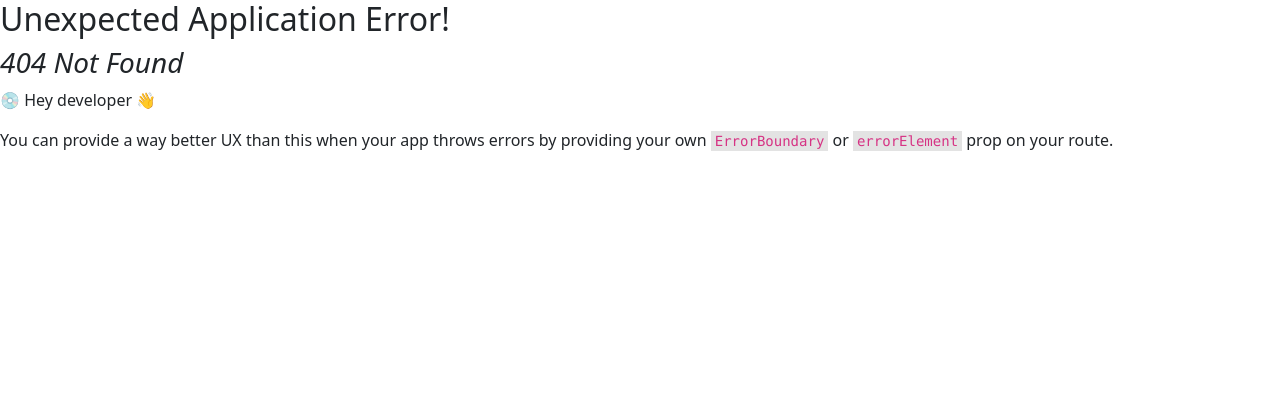
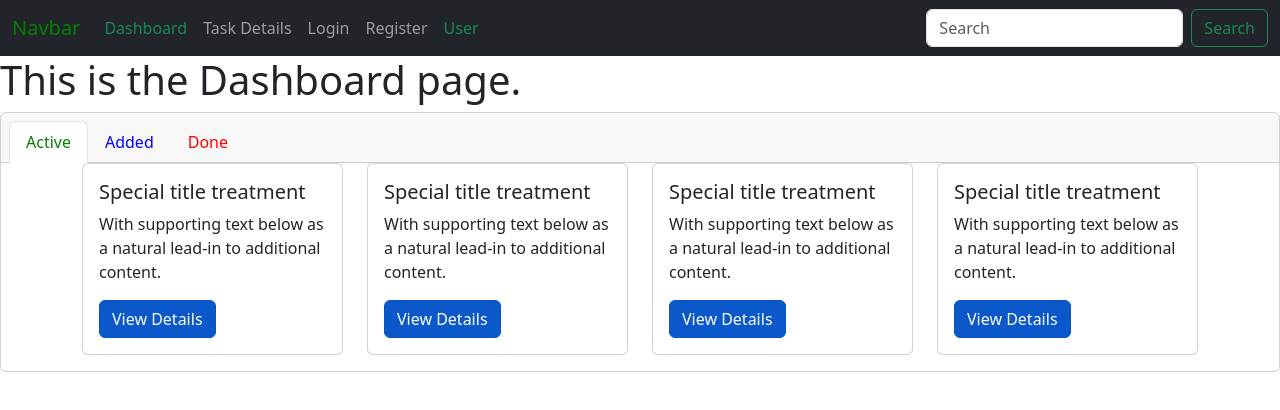
Before and after one commit to OmarAyman85/FocusFLow, a React (Create React App) app in the folder client/: page /Dashboard/Active in a window 1280 px wide. Before the commit this address had no page. Shown: the top 410 px of the page. Built offline with nearby package versions, Linux system fonts and the light colour scheme.

Commit message:
Introducing Dashboard

```diff
--- a/client/src/App.jsx
+++ b/client/src/App.jsx
@@ -7,16 +7,22 @@ import {
 import React from "react";
 import Login from "./Screens/Login";
 import Register from "./Screens/Register";
-import Dashboard from "./Screens/Dashboard";
+import ActiveDashboard from "./Screens/Dashboard/ActiveDashboard";
+import AddedDashboard from "./Screens/Dashboard/AddedDashboard";
+import DoneDashboard from "./Screens/Dashboard/DoneDashboard";
 import TaskDetails from "./Screens/TaskDetails";
 import RootLayout from "./Layouts/RootLayout";
+import HomePage from "./Screens/HomePage";
 
 const router = createBrowserRouter(
   createRoutesFromElements(
     <Route path="/" element={<RootLayout />}>
-      <Route index element={<Dashboard />} />
+      <Route index element={<HomePage />} />
       <Route path="Login" element={<Login />} />
       <Route path="Register" element={<Register />} />
+      <Route path="Dashboard/Active" element={<ActiveDashboard />} />
+      <Route path="Dashboard/Added" element={<AddedDashboard />} />
+      <Route path="Dashboard/Done" element={<DoneDashboard />} />
       <Route path="Task/:id" element={<TaskDetails />} />
     </Route>
   )
--- a/client/src/Components/Navbar.jsx
+++ b/client/src/Components/Navbar.jsx
@@ -27,7 +27,7 @@ const NavBar = () => {
                   `nav-link ${isActive ? "text-success" : ""}`
                 }
                 aria-current="page"
-                to="/"
+                to="/Dashboard/Active"
               >
                 Dashboard
               </NavLink>
--- /dev/null
+++ b/client/src/Components/TaskCard.jsx
@@ -0,0 +1,25 @@
+import React from "react";
+import { NavLink } from "react-router-dom";
+
+const TaskCard = () => {
+  return (
+    <>
+      <div className="col-3">
+        <div className="card text-start mb-3">
+          <div className="card-body">
+            <h5 className="card-title">Special title treatment</h5>
+            <p className="card-text">
+              With supporting text below as a natural lead-in to additional
+              content.
+            </p>
+            <NavLink to="#" className="btn btn-primary">
+              View Details
+            </NavLink>
+          </div>
+        </div>
+      </div>
+    </>
+  );
+};
+
+export default TaskCard;
--- a/client/src/Screens/Dashboard.jsx
+++ /dev/null
@@ -1,7 +0,0 @@
-import React from 'react'
-
-const Dashboard = () => {
-    return ( <h1>This is the Dashboard page.</h1> );
-}
-
-export default Dashboard;
--- /dev/null
+++ b/client/src/Screens/Dashboard/ActiveDashboard.jsx
@@ -0,0 +1,56 @@
+import React from "react";
+import TaskCard from "../../Components/TaskCard";
+import { NavLink } from "react-router-dom";
+
+const ActiveDashboard = () => {
+  return (
+    <>
+      <h1>This is the Dashboard page.</h1>
+      <div className="card text-center">
+        <div className="card-header">
+          <ul className="nav nav-tabs card-header-tabs">
+            <li className="nav-item">
+              <NavLink
+                className="nav-link active"
+                to="/Dashboard/Active"
+                style={{ color: "green" }}
+              >
+                Active
+              </NavLink>
+            </li>
+            <li className="nav-item">
+              <NavLink
+                className="nav-link"
+                to="/Dashboard/Added"
+                style={{ color: "blue" }}
+              >
+                Added
+              </NavLink>
+            </li>
+            <li className="nav-item">
+              <NavLink
+                className="nav-link"
+                to="/Dashboard/Done"
+                style={{ color: "red" }}
+              >
+                Done
+              </NavLink>
+            </li>
+          </ul>
+        </div>
+        {/*------------------------------------------------------------------------------*/}
+        <div class="container text-center">
+          <div class="row">
+            <TaskCard />
+            <TaskCard />
+            <TaskCard />
+            <TaskCard />
+          </div>
+        </div>
+        {/*------------------------------------------------------------------------------*/}
+      </div>
+    </>
+  );
+};
+
+export default ActiveDashboard;
--- /dev/null
+++ b/client/src/Screens/Dashboard/AddedDashboard.jsx
@@ -0,0 +1,56 @@
+import React from "react";
+import TaskCard from "../../Components/TaskCard";
+import { NavLink } from "react-router-dom";
+
+const AddedDashboard = () => {
+  return (
+    <>
+      <h1>This is the Dashboard page.</h1>
+      <div className="card text-center">
+        <div className="card-header">
+          <ul className="nav nav-tabs card-header-tabs">
+            <li className="nav-item">
+              <NavLink
+                className="nav-link"
+                to="/Dashboard/Active"
+                style={{ color: "green" }}
+              >
+                Active
+              </NavLink>
+            </li>
+            <li className="nav-item">
+              <NavLink
+                className="nav-link"
+                to="/Dashboard/Added"
+                style={{ color: "blue" }}
+              >
+                Added
+              </NavLink>
+            </li>
+            <li className="nav-item">
+              <NavLink
+                className="nav-link"
+                to="/Dashboard/Done"
+                style={{ color: "red" }}
+              >
+                Done
+              </NavLink>
+            </li>
+          </ul>
+        </div>
+        {/*------------------------------------------------------------------------------*/}
+        <div class="container text-center">
+          <div class="row">
+            <TaskCard />
+            <TaskCard />
+            <TaskCard />
+            <TaskCard />
+          </div>
+        </div>
+        {/*------------------------------------------------------------------------------*/}
+      </div>
+    </>
+  );
+};
+
+export default AddedDashboard;
--- /dev/null
+++ b/client/src/Screens/Dashboard/DoneDashboard.jsx
@@ -0,0 +1,56 @@
+import React from "react";
+import TaskCard from "../../Components/TaskCard";
+import { NavLink } from "react-router-dom";
+
+const DoneDashboard = () => {
+  return (
+    <>
+      <h1>This is the Dashboard page.</h1>
+      <div className="card text-center">
+        <div className="card-header">
+          <ul className="nav nav-tabs card-header-tabs">
+            <li className="nav-item">
+              <NavLink
+                className="nav-link"
+                to="/Dashboard/Active"
+                style={{ color: "green" }}
+              >
+                Active
+              </NavLink>
+            </li>
+            <li className="nav-item">
+              <NavLink
+                className="nav-link"
+                to="/Dashboard/Added"
+                style={{ color: "blue" }}
+              >
+                Added
+              </NavLink>
+            </li>
+            <li className="nav-item">
+              <NavLink
+                className="nav-link"
+                to="/Dashboard/Done"
+                style={{ color: "red" }}
+              >
+                Done
+              </NavLink>
+            </li>
+          </ul>
+        </div>
+        {/*------------------------------------------------------------------------------*/}
+        <div class="container text-center">
+          <div class="row">
+            <TaskCard />
+            <TaskCard />
+            <TaskCard />
+            <TaskCard />
+          </div>
+        </div>
+        {/*------------------------------------------------------------------------------*/}
+      </div>
+    </>
+  );
+};
+
+export default DoneDashboard;
--- /dev/null
+++ b/client/src/Screens/HomePage.jsx
@@ -0,0 +1,10 @@
+import React from "react";
+const HomePage = () => {
+  return (
+    <>
+      <h1>This is the Homepage</h1>
+    </>
+  );
+};
+
+export default HomePage;
```
Also changed, not shown: 1 other file (tests, documents, lock files or other folders).
